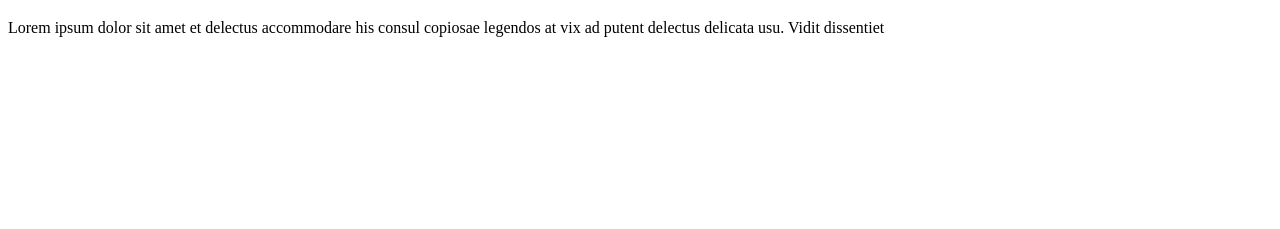
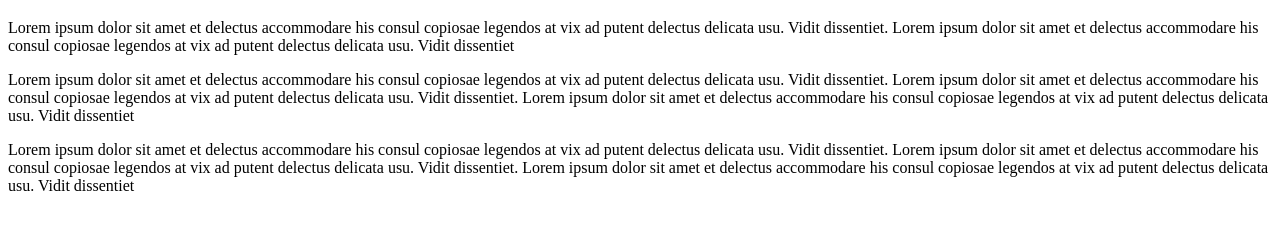
Before and after one commit to ahlstromsd/robot_monkeys_website, a plain HTML site: page index.html in a window 1280 px wide. Shown: the part 61-290 px from the top of the page. Drawn offline with Linux system fonts and the light colour scheme.

Commit message:
added three paragraphs to home page

```diff
--- a/index.html
+++ b/index.html
@@ -4,13 +4,17 @@
     <meta charset="UTF-8">
     <meta name="viewport" content="width=device-width, initial-scale=1.0">
     <title>Robot Monkeys - Home Page</title>
+    <link rel="stylesheet" href="base.css">
 </head>
 <body>
     <main>
         <h1 class="home-heading-text">Robot Monkeys</h1>
         <div class="paragraph-text">
-            <p>Lorem ipsum dolor sit amet et delectus accommodare his consul copiosae legendos at vix ad putent delectus delicata usu. Vidit dissentiet</p>
+            <p>Lorem ipsum dolor sit amet et delectus accommodare his consul copiosae legendos at vix ad putent delectus delicata usu. Vidit dissentiet. Lorem ipsum dolor sit amet et delectus accommodare his consul copiosae legendos at vix ad putent delectus delicata usu. Vidit dissentiet</p>
 
+            <p>Lorem ipsum dolor sit amet et delectus accommodare his consul copiosae legendos at vix ad putent delectus delicata usu. Vidit dissentiet. Lorem ipsum dolor sit amet et delectus accommodare his consul copiosae legendos at vix ad putent delectus delicata usu. Vidit dissentiet. Lorem ipsum dolor sit amet et delectus accommodare his consul copiosae legendos at vix ad putent delectus delicata usu. Vidit dissentiet</p>
+
+            <p>Lorem ipsum dolor sit amet et delectus accommodare his consul copiosae legendos at vix ad putent delectus delicata usu. Vidit dissentiet. Lorem ipsum dolor sit amet et delectus accommodare his consul copiosae legendos at vix ad putent delectus delicata usu. Vidit dissentiet. Lorem ipsum dolor sit amet et delectus accommodare his consul copiosae legendos at vix ad putent delectus delicata usu. Vidit dissentiet</p>
         </div>
     </main>
 
```
